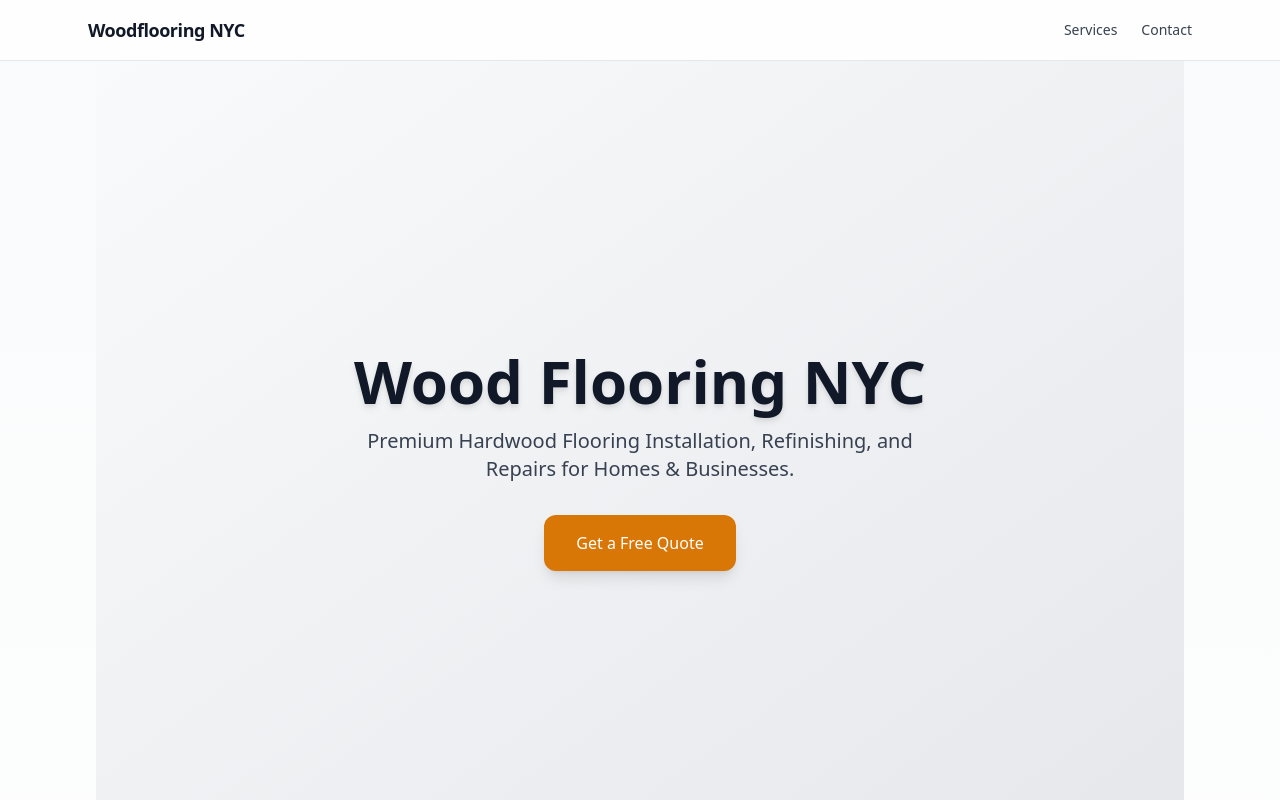
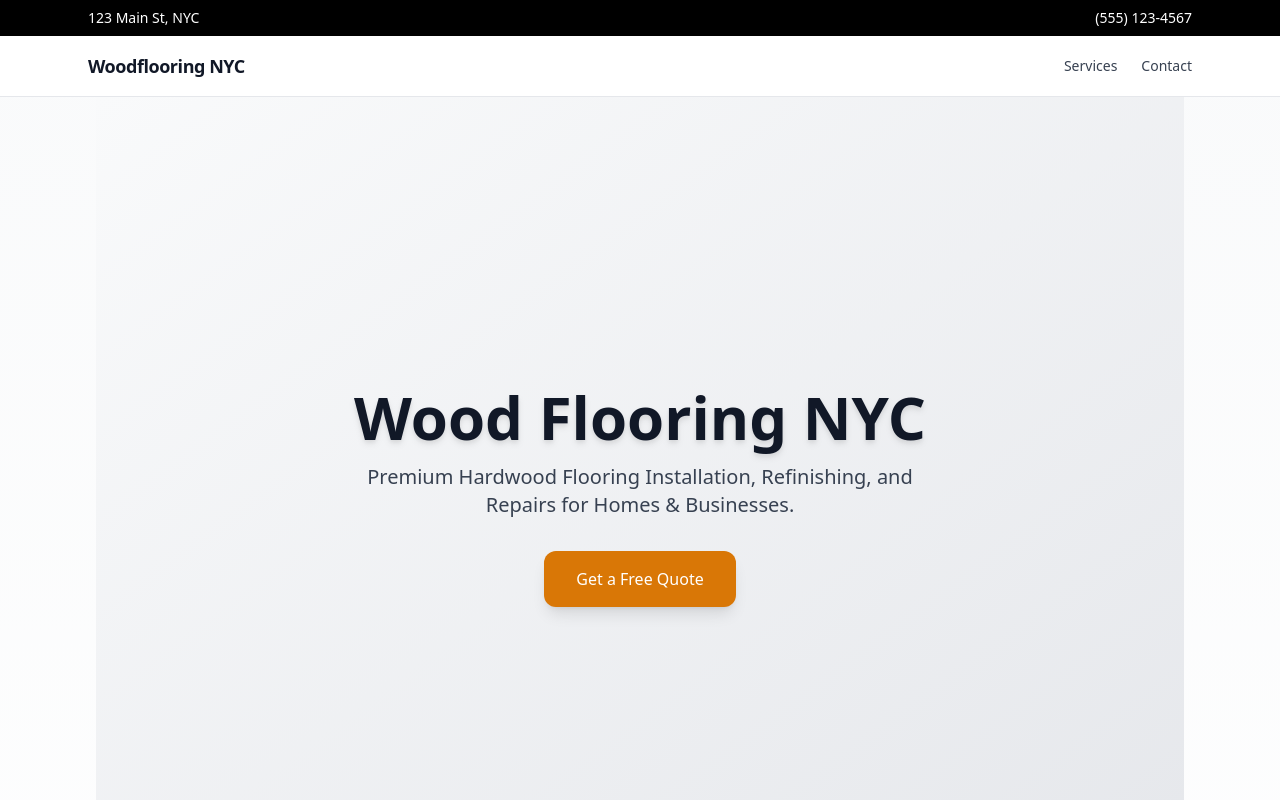
Before and after one commit to owenmoloney/woodflooring-site, a React (Vite) app: page / in a window 1280 px wide. Shown: the top 800 px of the page. Built offline with nearby package versions, Linux system fonts and the light colour scheme.

Commit message:
New Main Pages Style  Delpoyment

```diff
--- a/src/App.tsx
+++ b/src/App.tsx
@@ -5,12 +5,19 @@ import Contact from "./components/Contact";
 
 const App = () => {
   return (
-    <div className="min-h-screen bg-gradient-to-b from-gray-50 via-white to-gray-100 text-gray-900 font-sans">
-      <header className="sticky top-0 z-20 bg-white/80 backdrop-blur border-b border-gray-200">
-        <div className="max-w-6xl mx-auto flex items-center justify-between px-6 py-4">
-          <span className="text-lg font-semibold tracking-tight">
-            Woodflooring NYC
-          </span>
+    <div className="font-sans text-gray-900 bg-gradient-to-b from-gray-50 via-white to-gray-100">
+      {/* Top black bar with address and phone */}
+      <div className="bg-black text-white text-sm py-2">
+        <div className="max-w-6xl mx-auto px-6 flex justify-between">
+          <span>123 Main St, NYC</span>
+          <span>(555) 123-4567</span>
+        </div>
+      </div>
+
+      {/* Navbar */}
+      <header className="bg-white border-b border-gray-200">
+        <div className="max-w-6xl mx-auto px-6 py-4 flex items-center justify-between">
+          <span className="text-lg font-semibold tracking-tight">Woodflooring NYC</span>
           <nav className="hidden md:flex gap-6 text-sm font-medium text-gray-700">
             <a href="#services" className="hover:text-amber-600">
               Services
@@ -22,7 +29,7 @@ const App = () => {
         </div>
       </header>
 
-      <main className="max-w-6xl mx-auto px-4 sm:px-6 lg:px-8 space-y-20">
+      <main className="max-w-6xl mx-auto px-4 sm:px-6 lg:px-8 space-y-32">
         <Hero />
         <Services />
         <Contact />
```
